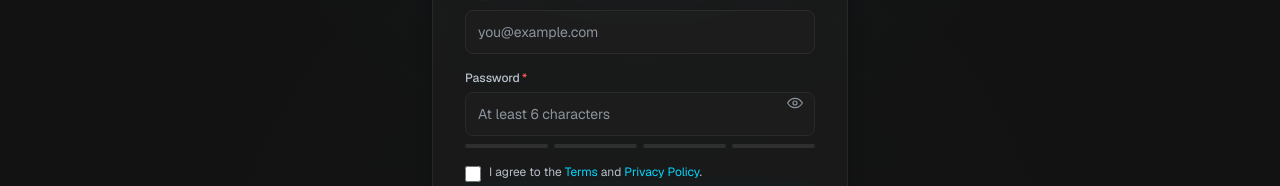
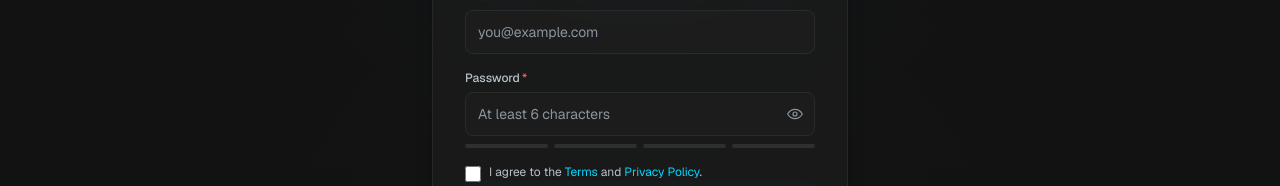
Before and after one commit to sayan-22/GameVault-user-frontend, a Next.js app: page /signup in a window 1280 px wide. Shown: the part 432-618 px from the top of the page. Built offline with nearby package versions, Linux system fonts and the light colour scheme; no server answers.

Commit message:
update user-frontend

```diff
--- a/src/components/form/Inputfield.tsx
+++ b/src/components/form/Inputfield.tsx
@@ -72,7 +72,7 @@ export default function Inputfield({
   const padRight = type === "password" && Icon ? "pr-20" : type === "password" || Icon ? "pr-10" : "";
 
   return (
-    <div className="w-full relative">
+    <div className="w-full">
       {label ? (
         <div className="mb-1.5 flex items-center justify-between">
           <label
@@ -90,6 +90,7 @@ export default function Inputfield({
           </label>
         </div>
       ) : null}
+      <div className="relative">
       <input
         ref={ref}
         id={resolvedId}
@@ -133,6 +134,7 @@ export default function Inputfield({
           {showPassword ? <EyeOffIcon /> : <EyeIcon />}
         </button>
       ) : null}
+      </div>
     </div>
   );
 }
--- a/src/constants/game.ts
+++ b/src/constants/game.ts
@@ -16,6 +16,8 @@ export type Game = {
   developer: string;
   publisher: string;
   releaseDate: string;
+  updatedAt?: string;
+  heroVideoUpdatedAt?: string;
   screenshots: string[];
   trending?: boolean;
   rating: number;
--- a/src/services/games.ts
+++ b/src/services/games.ts
@@ -28,6 +28,8 @@ export type ApiGame = {
   developer: string;
   publisher: string;
   releaseDate: string;
+  updatedAt?: string;
+  heroVideoUpdatedAt?: string;
   screenshots: string[];
   trending?: boolean;
   rating: number;
@@ -63,6 +65,8 @@ export function mapGame(g: ApiGame): Game {
     developer: g.developer,
     publisher: g.publisher,
     releaseDate: g.releaseDate,
+    updatedAt: g.updatedAt,
+    heroVideoUpdatedAt: g.heroVideoUpdatedAt,
     screenshots: g.screenshots ?? [],
     rating: g.rating,
     reviewCount: g.reviewCount,
--- a/src/views/HomeView.tsx
+++ b/src/views/HomeView.tsx
@@ -22,8 +22,16 @@ export default function HomeView({ initialGames }: { initialGames: Game[] }) {
   // SSR + first hydration use the server data; once seeded, the live store drives.
   const games = loaded ? storeGames : initialGames;
 
-  // Feature the game with an uploaded Hero Auto-Play video; fall back to the first game.
-  const hero = games.find((g) => g.heroVideo) ?? games[0];
+  // Feature the game whose Hero Auto-Play video was set most recently
+  // (heroVideoUpdatedAt bumps ONLY when the hero video itself changes — editing
+  // the trailer or other fields does not move the Hero). Falls back to the
+  // first game if none has a hero video yet.
+  const hero =
+    [...games]
+      .filter((g) => g.heroVideo)
+      .sort((a, b) =>
+        (b.heroVideoUpdatedAt ?? "").localeCompare(a.heroVideoUpdatedAt ?? "")
+      )[0] ?? games[0];
   // Trending is admin-curated: a game shows here only when its `trending` flag is on.
   const trending = games.filter((g) => g.trending).slice(0, 8);
   const free = games.filter((g) => g.free);
```
